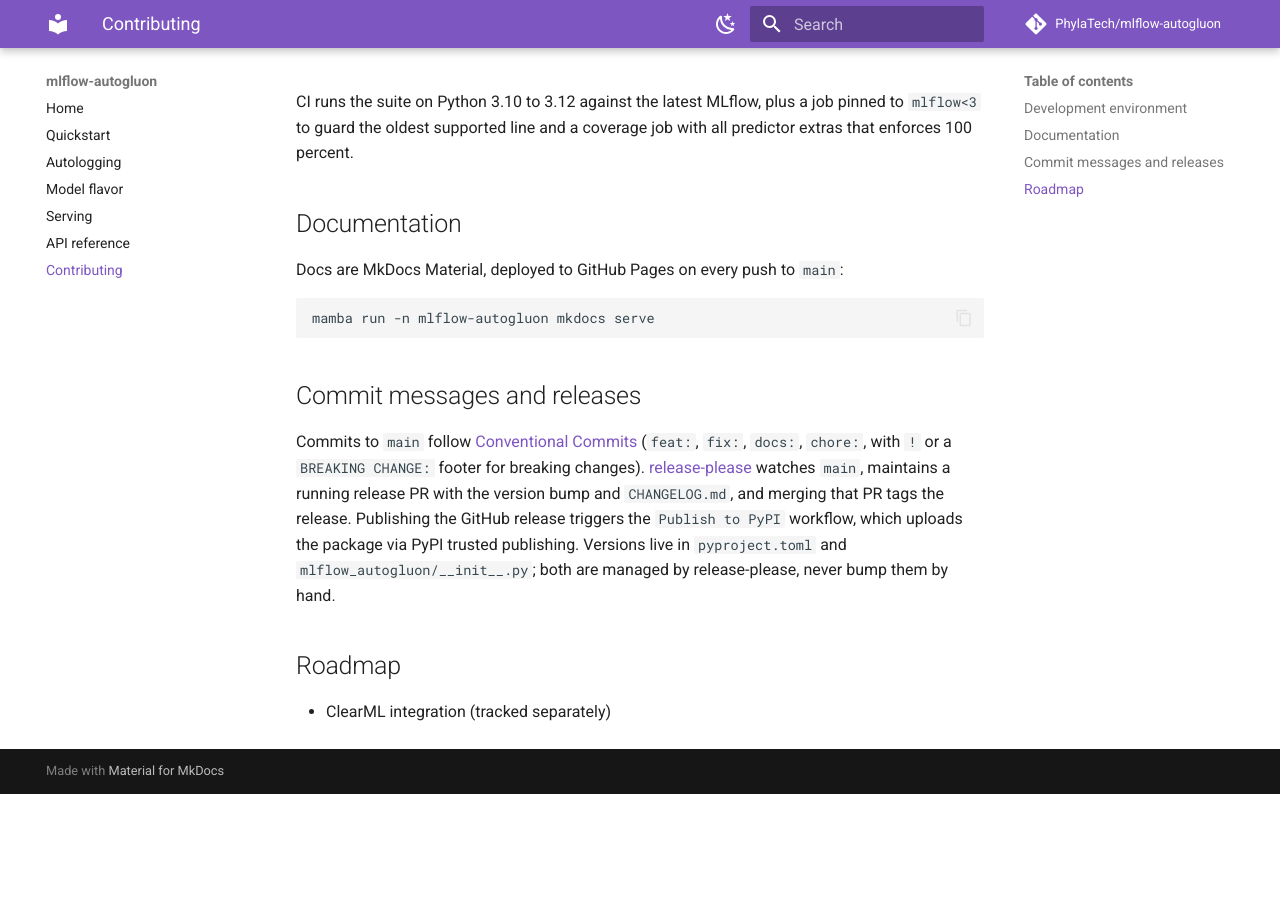
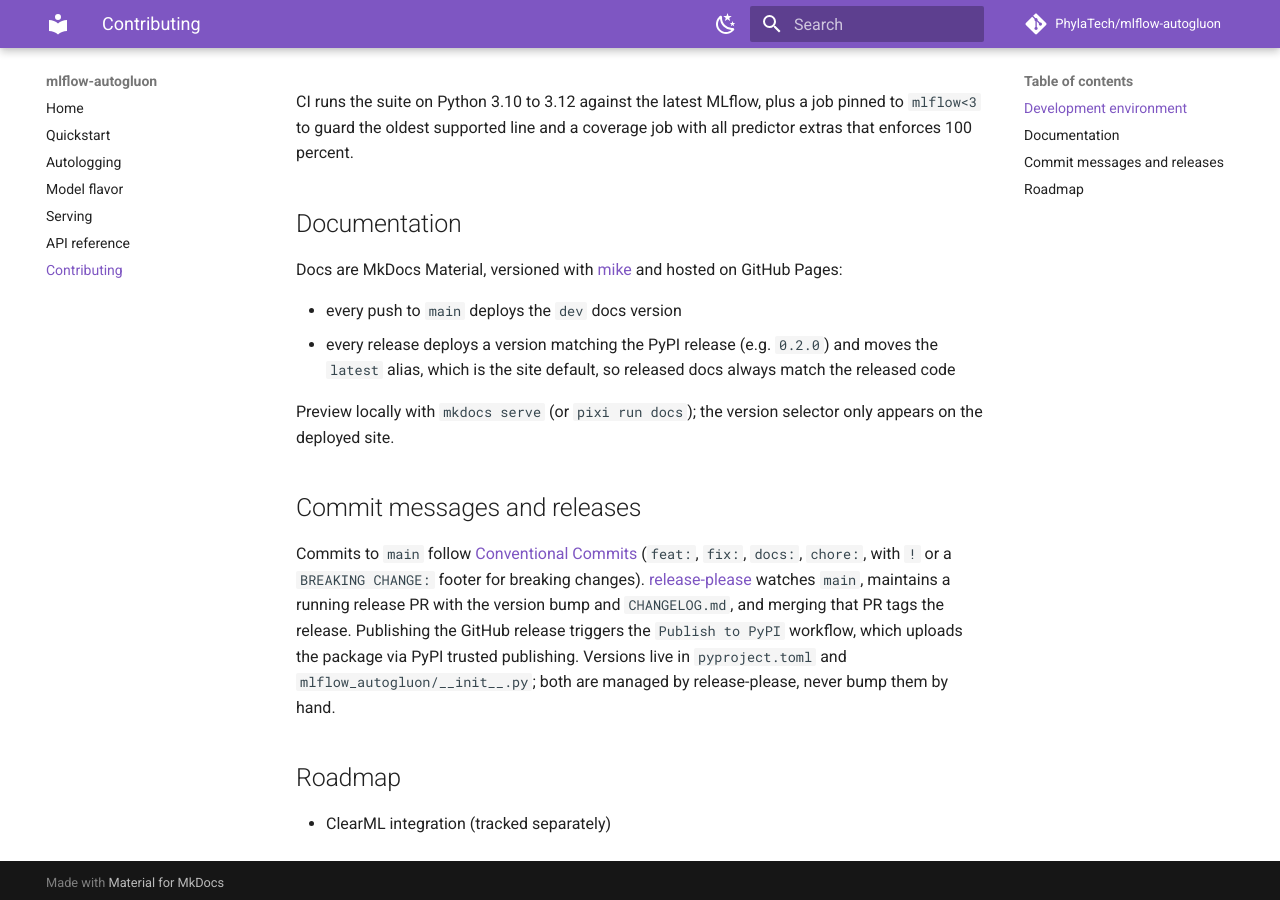
Before and after one commit to PhylaTech/mlflow-autogluon, an MkDocs documentation site: the page built from docs/contributing.md, in a window 1280 px wide and 900 px high, scrolled down 931 px. Built offline with MkDocs 1.6.1 and Material for MkDocs 9.7.7, drawn with Linux system fonts in a browser that asks for light colours; comment, search, counter and statistics services are not loaded; the version menu is left out; before the commit the page ends 1725 px from its top, so only the background shows below that.

Commit message:
feat: version the hosted documentation with mike (#12)
Docs are now versioned in lockstep with the code:

- pushes to main deploy the dev docs version
- each release deploys a docs version matching the PyPI release and
  moves the latest alias (the site default) from the release-please
  workflow, so released docs always match released code
- mkdocs-material's version selector (mike provider) shows the current
  docs version in the header, and the docs landing page carries a PyPI
  version badge plus a note explaining the selector

The main-branch docs deploy switches from a root JamesIves publish to
mike; pr-preview/ and badges/ on gh-pages are untouched by mike and
keep working as before.

````diff
--- a/docs/contributing.md
+++ b/docs/contributing.md
@@ -61,11 +61,16 @@
 
 ## Documentation
 
-Docs are MkDocs Material, deployed to GitHub Pages on every push to `main`:
+Docs are MkDocs Material, versioned with [mike](https://github.com/jimporter/mike)
+and hosted on GitHub Pages:
 
-```bash
-mamba run -n mlflow-autogluon mkdocs serve
-```
+- every push to `main` deploys the `dev` docs version
+- every release deploys a version matching the PyPI release (e.g. `0.2.0`) and
+  moves the `latest` alias, which is the site default, so released docs always
+  match the released code
+
+Preview locally with `mkdocs serve` (or `pixi run docs`); the version selector
+only appears on the deployed site.
 
 ## Commit messages and releases
 
--- a/environment.yml
+++ b/environment.yml
@@ -17,3 +17,4 @@
       - ruff>=0.4
       - mkdocs-material>=9.5
       - mkdocstrings[python]>=0.25
+      - mike>=2.1
--- a/mkdocs.yml
+++ b/mkdocs.yml
@@ -3,6 +3,11 @@
 site_url: https://phylatech.github.io/mlflow-autogluon/
 repo_url: https://github.com/PhylaTech/mlflow-autogluon
 repo_name: PhylaTech/mlflow-autogluon
+
+extra:
+  version:
+    provider: mike
+    default: latest
 
 theme:
   name: material
--- a/pixi.toml
+++ b/pixi.toml
@@ -14,6 +14,7 @@
 ruff = ">=0.4"
 mkdocs-material = ">=9.5"
 mkdocstrings = { version = ">=0.25", extras = ["python"] }
+mike = ">=2.1"
 
 # autogluon.multimodal's dependency chain imports pkg_resources, which
 # newer setuptools no longer ships; pin on the conda side because the
--- a/pyproject.toml
+++ b/pyproject.toml
@@ -46,6 +46,7 @@
 docs = [
     "mkdocs-material>=9.5",
     "mkdocstrings[python]>=0.25",
+    "mike>=2.1",
 ]
 dev = [
     "mlflow-autogluon[tabular,test,docs]",
````
Also changed, not shown: README.md (+1 -1 lines), docs/index.md (+9 -0 lines), 2 other files.
